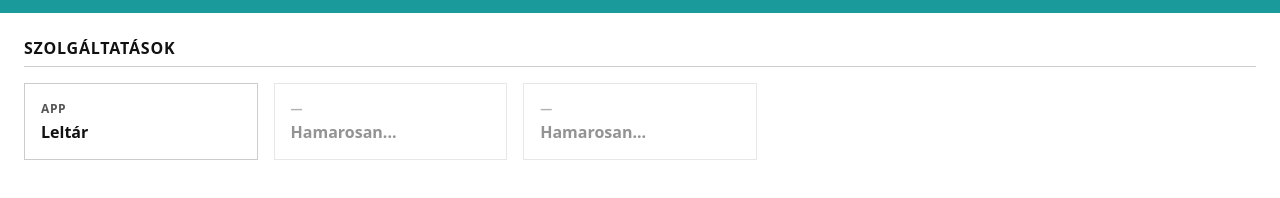
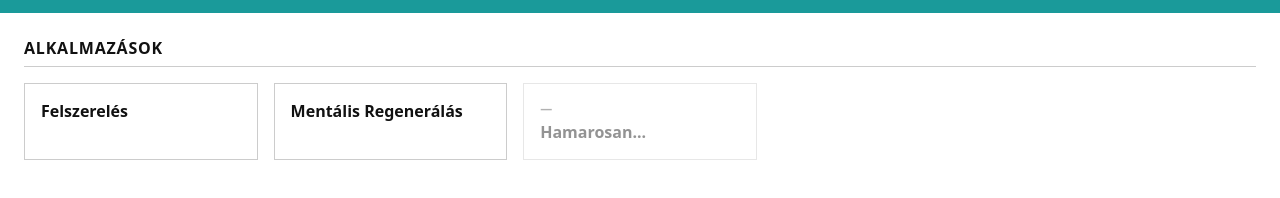
Before and after one commit to Sirazad/magus-landing, a plain HTML site: page index.html in a window 1280 px wide. Shown: the part 74-272 px from the top of the page. Drawn offline with Linux system fonts and the light colour scheme.

Commit message:
feat: update landing cards and translations
Add manna.sirazad.com card (Mentális Regenerálás / Mental Regeneration),
rename inventory card to Felszerelés / Inventory, rename section heading
to Alkalmazások / Applications, remove card-label from active cards.

Co-Authored-By: Claude Sonnet 4.6 <noreply@anthropic.com>

```diff
--- a/index.html
+++ b/index.html
@@ -117,18 +117,16 @@
   </header>
 
   <main>
-    <h2 data-i18n="services-heading">Szolgáltatások</h2>
+    <h2 data-i18n="services-heading">Alkalmazások</h2>
     <div class="card-grid">
 
       <a class="card" href="https://inventory.sirazad.com">
-        <div class="card-label">app</div>
-        <div class="card-title" data-i18n="card.inventory">Leltár</div>
+        <div class="card-title" data-i18n="card.inventory">Felszerelés</div>
       </a>
 
-      <div class="card disabled">
-        <div class="card-label">—</div>
-        <div class="card-title" data-i18n="card.soon.1">Hamarosan...</div>
-      </div>
+      <a class="card" href="https://manna.sirazad.com">
+        <div class="card-title" data-i18n="card.manna">Mentális Regenerálás</div>
+      </a>
 
       <div class="card disabled">
         <div class="card-label">—</div>
@@ -143,17 +141,17 @@
       hu: {
         'site-title':        'Sirazad',
         'subtitle':          'Eszközök és segédletek',
-        'services-heading':  'Szolgáltatások',
-        'card.inventory':    'Leltár',
-        'card.soon.1':       'Hamarosan...',
+        'services-heading':  'Alkalmazások',
+        'card.inventory':    'Felszerelés',
+        'card.manna':        'Mentális Regenerálás',
         'card.soon.2':       'Hamarosan...'
       },
       en: {
         'site-title':        'Sirazad',
         'subtitle':          'Tools and references',
-        'services-heading':  'Services',
+        'services-heading':  'Applications',
         'card.inventory':    'Inventory',
-        'card.soon.1':       'Coming soon...',
+        'card.manna':        'Mental Regeneration',
         'card.soon.2':       'Coming soon...'
       }
     };
```
